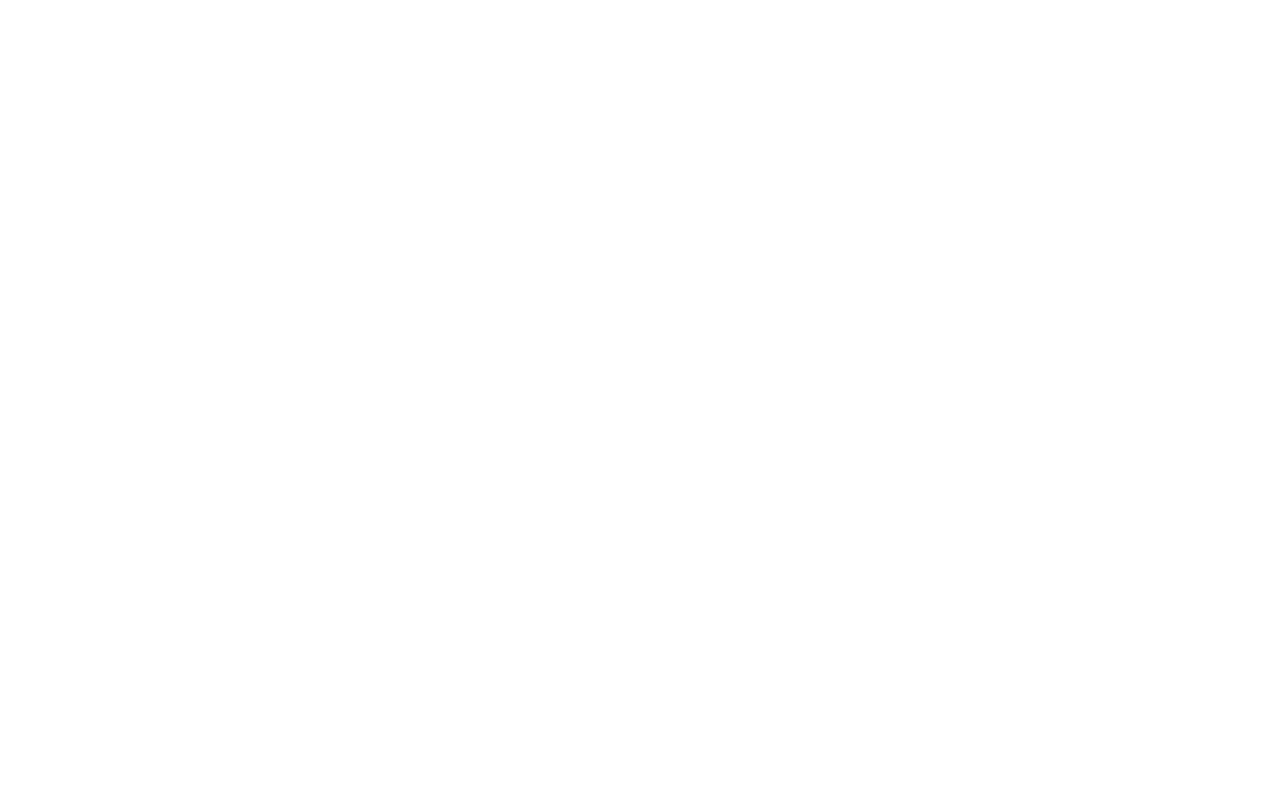
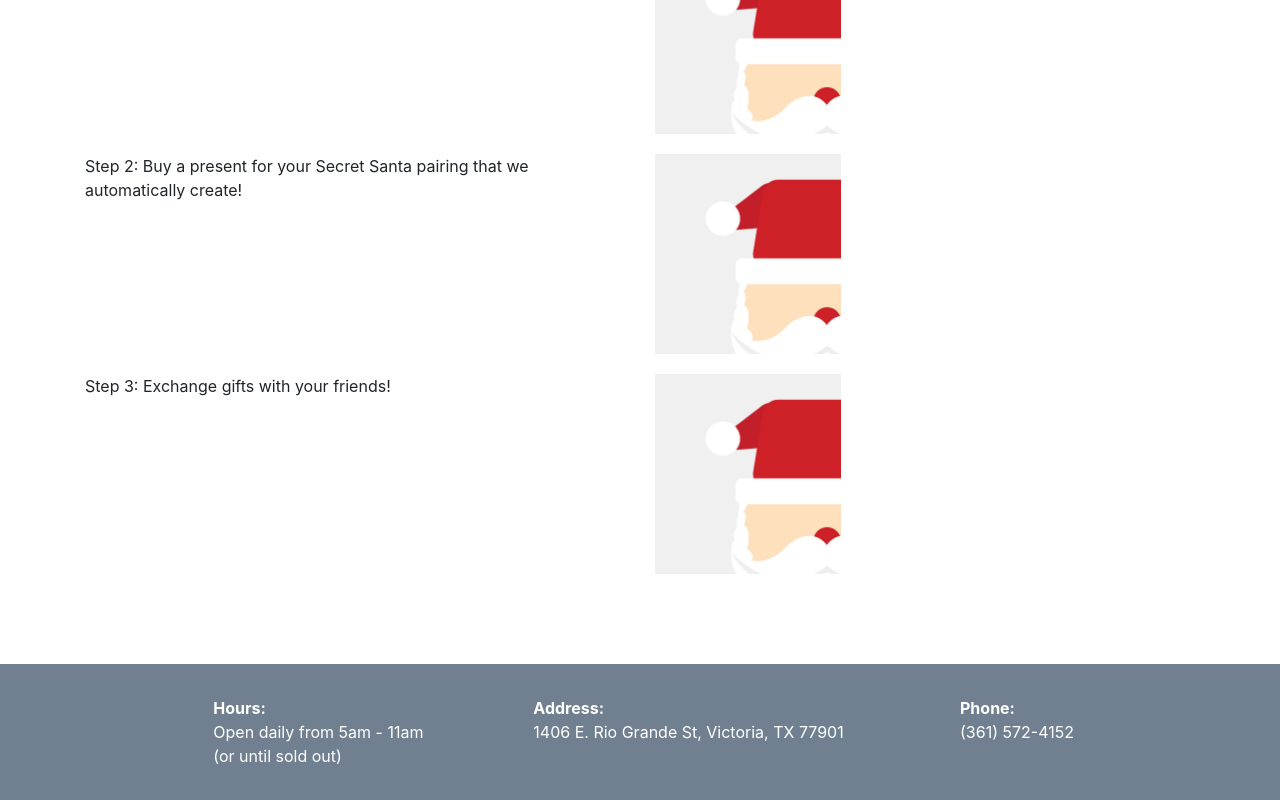
Before and after one commit to zoe-ng321/secretSantaGeneratorWebApp, a React (Create React App) app: page / in a window 1280 px wide. Shown: the part 922-1722 px from the top of the page. Before the commit the page ends 860 px from the top, so only its background shows below. Built offline with nearby package versions, Linux system fonts and the light colour scheme.

Commit message:
added footer and some more content

```diff
--- a/package.json
+++ b/package.json
@@ -13,8 +13,10 @@
     "react-axios": "^2.0.5",
     "react-bootstrap": "^1.5.2",
     "react-dom": "^17.0.0",
+    "react-floating-label-input": "^4.3.2",
     "react-router-dom": "^5.2.0",
     "react-scripts": "4.0.3",
+    "styled-components": "^5.2.3",
     "web-vitals": "^1.1.0"
   },
   "scripts": {
--- a/src/App.css
+++ b/src/App.css
@@ -3,6 +3,13 @@
 }
 
 .App {
+
+}
+
+.container{
+  min-height: 100vh;
+  width: 100%;
+  margin-top: 25px;
 }
 
 .hero {
@@ -36,22 +43,62 @@
   margin: 0 0 5px;
   font-weight: 900;
 }
+
 .tagline {
   font-size: 24px;
   margin-top: 0;
   margin-top: 2px;
   color: rgba(0,0,0,0.7)
 }
+
 .description {
   font-size: 20px;
   line-height: 1.4;
   margin-bottom: 30px;
 }
+
 .featured-image {
   border-radius: 12px;
 }
+
+.steps{
+  margin-top: 20px;
+  min-height: 90vh;
+
+}
+
+.step{
+
+}
+
 .navbar{
   display: flex;
   max-width:100%;
+}
 
+.footer {
+  margin-top: 10px;
+	display: flex;
+	align-items: center;
+  background: slategray;
+	text-align: left;
+	font-size: 14px;
+  color: white;
+  display: 'inline-block';
+	p {
+		margin: 0;
+		color: #000
+	}
+	a {
+		font-weight: normal;
+	}
 }
+
+.footerRow{
+  margin-left: 1rem;
+  margin-top: 2rem;
+  margin-bottom: 2rem;
+  margin-right: 1rem;
+  width: 100%;
+  font-size: 16px;
+}
--- a/src/App.js
+++ b/src/App.js
@@ -8,6 +8,7 @@
 import './App.css';
 import 'bootstrap/dist/css/bootstrap.min.css';
 import NavBar from './components/navbar';
+import Footer from './components/footer';
 import NotFound from './containers/notFound';
 import Home from './containers/unauthenticated/home';
 import Login from './containers/unauthenticated/login';
@@ -49,6 +50,7 @@
             <NotFound />
           </Route>
         </Switch>
+        <Footer/>
       </Router>
     </div>
   );
--- /dev/null
+++ b/src/components/footer.js
@@ -0,0 +1,31 @@
+import React from 'react';
+import Nav from 'react-bootstrap/Nav';
+import { Link } from 'react-router-dom';
+import Row from 'react-bootstrap/Row';
+import Col from 'react-bootstrap/Col';
+
+const Footer = (props) => {
+
+  return (
+      <div className="footer">
+        <Row className="footerRow">
+          <Col lg={2}>
+          </Col>
+          <Col lg={3}>
+            <strong>Hours: <br/></strong>
+            Open daily from 5am - 11am<br/> (or until sold out)
+          </Col>
+          <Col lg={4}>
+            <strong>Address: <br/></strong>
+            1406 E. Rio Grande St, Victoria, TX 77901
+          </Col>
+          <Col lg={3}>
+            <strong>Phone: <br/></strong>
+            (361) 572-4152
+          </Col>
+        </Row>
+      </div>
+  );
+}
+
+export default Footer;
--- a/src/containers/authenticated/userDashboard.js
+++ b/src/containers/authenticated/userDashboard.js
@@ -1,9 +1,34 @@
+import React from 'react';
+import Nav from 'react-bootstrap/Nav';
+import { Link } from 'react-router-dom';
+import Row from 'react-bootstrap/Row';
+import Col from 'react-bootstrap/Col';
+import Card from 'react-bootstrap/Card';
+import Button from 'react-bootstrap/Button';
+
 
 function UserDashboard() {
 
   return (
-    <div>
-      UserDashboard
+    <div class="container">
+      <div style={{ direction: 'flex', flexDirection:'row'}}>
+        <h1>Dashboard</h1>
+        <div>
+          <Button variant="primary">Create new group</Button>
+        </div>
+      </div>
+      <div>
+        <Card style={{ width: '18rem' }}>
+          <Card.Body>
+            <Card.Title>Card Title</Card.Title>
+            <Card.Text>
+              Some quick example text to build on the card title and make up the bulk of
+              the card's content.
+            </Card.Text>
+            <Button variant="primary">Go somewhere</Button>
+          </Card.Body>
+        </Card>
+      </div>
     </div>
   );
 }
--- a/src/containers/notFound.js
+++ b/src/containers/notFound.js
@@ -2,8 +2,13 @@
 function NotFound() {
 
   return (
-    <div>
-      NotFound
+    <div class="container">
+      <h1>
+        Page Not Found
+      </h1>
+      <h3>
+        Sorry, this page was not found.
+      </h3>
     </div>
   );
 }
--- a/src/containers/unauthenticated/home.js
+++ b/src/containers/unauthenticated/home.js
@@ -1,4 +1,3 @@
-import '../../App.css';
 import santa from "../../assets/santa.jpg";
 import Row from 'react-bootstrap/Row';
 import Col from 'react-bootstrap/Col';
@@ -12,8 +11,19 @@
           <Col className="title" lg={6}> Easily organize a Secret Santa gift exchange with your friends! </Col>
           <Col lg={6}><img height= '500px' src = {santa}/></Col>
         </Row>
-        <div>
-          blah blah
+        <div className="steps container">
+          <Row style={{marginTop: '20px'}}>
+            <Col lg={6}><p>Step 1: Create a group for your friends to join!</p></Col>
+            <Col lg={6}><img height= '200px' src = {santa}/></Col>
+          </Row>
+          <Row style={{marginTop: '20px'}}>
+            <Col lg={6}><p>Step 2: Buy a present for your Secret Santa pairing that we automatically create!</p></Col>
+            <Col lg={6}><img height= '200px' src = {santa}/></Col>
+          </Row>
+          <Row style={{marginTop: '20px'}}>
+            <Col lg={6}><p>Step 3: Exchange gifts with your friends!</p></Col>
+            <Col lg={6}><img height= '200px' src = {santa}/></Col>
+          </Row>
         </div>
       </div>
     </div>
--- a/src/containers/unauthenticated/login.js
+++ b/src/containers/unauthenticated/login.js
@@ -1,11 +1,25 @@
+import React from 'react';
+import Button from 'react-bootstrap/Button';
 
-function Login() {
 
-  return (
-    <div>
-      Login
-    </div>
-  );
+class Login extends React.Component {
+  constructor(props){
+    super(props);
+    this.state = {
+      value: "text"
+    }
+  }
+
+
+  render(){
+    return (
+      <div className="container">
+        <h1>Login</h1>
+        <Button>Login</Button>
+        <Button>Sign up</Button>
+      </div>
+    );
+  }
 }
 
 export default Login;
```
Also changed, not shown: 1 other file (tests, documents, lock files or other folders).
